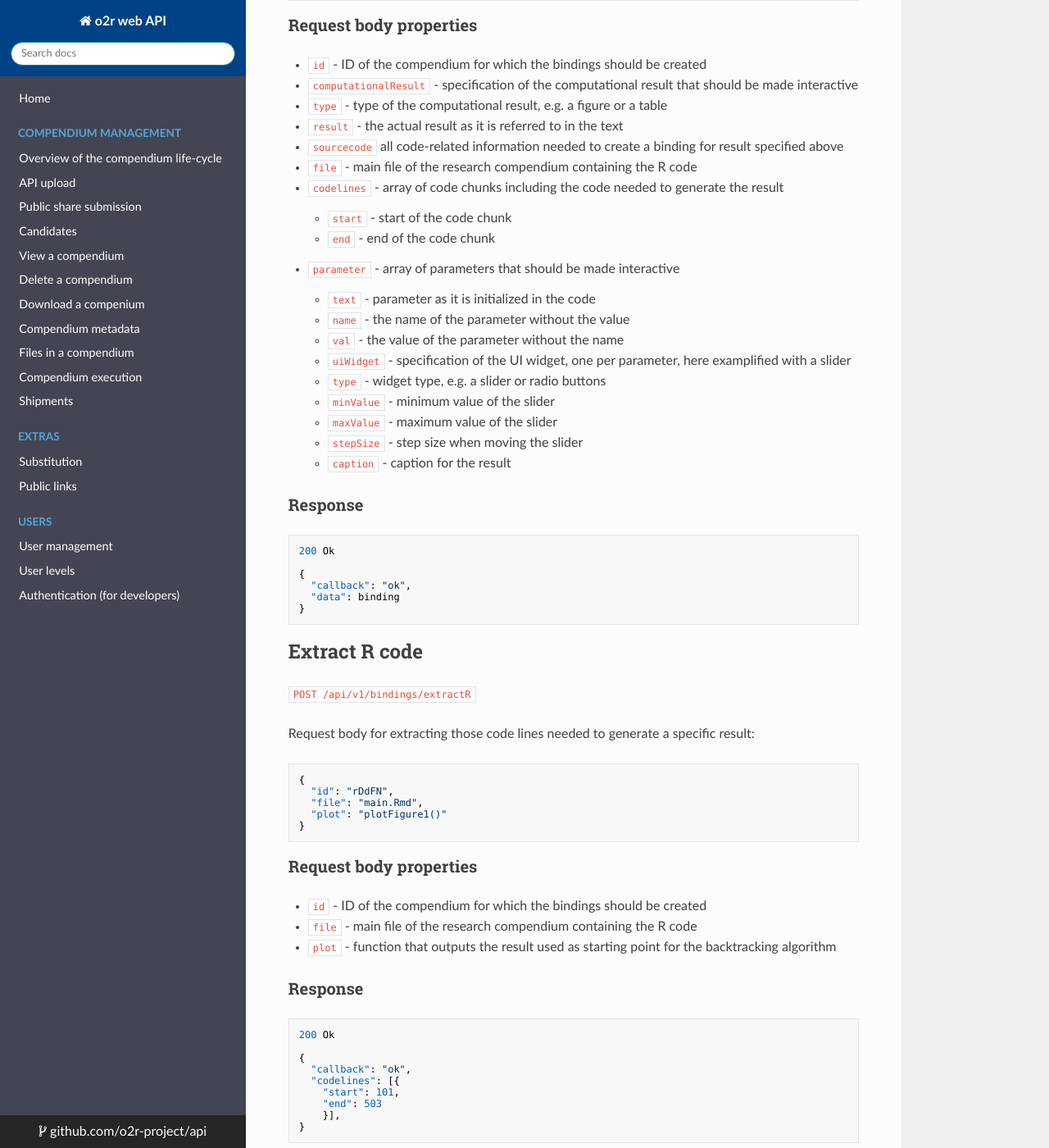
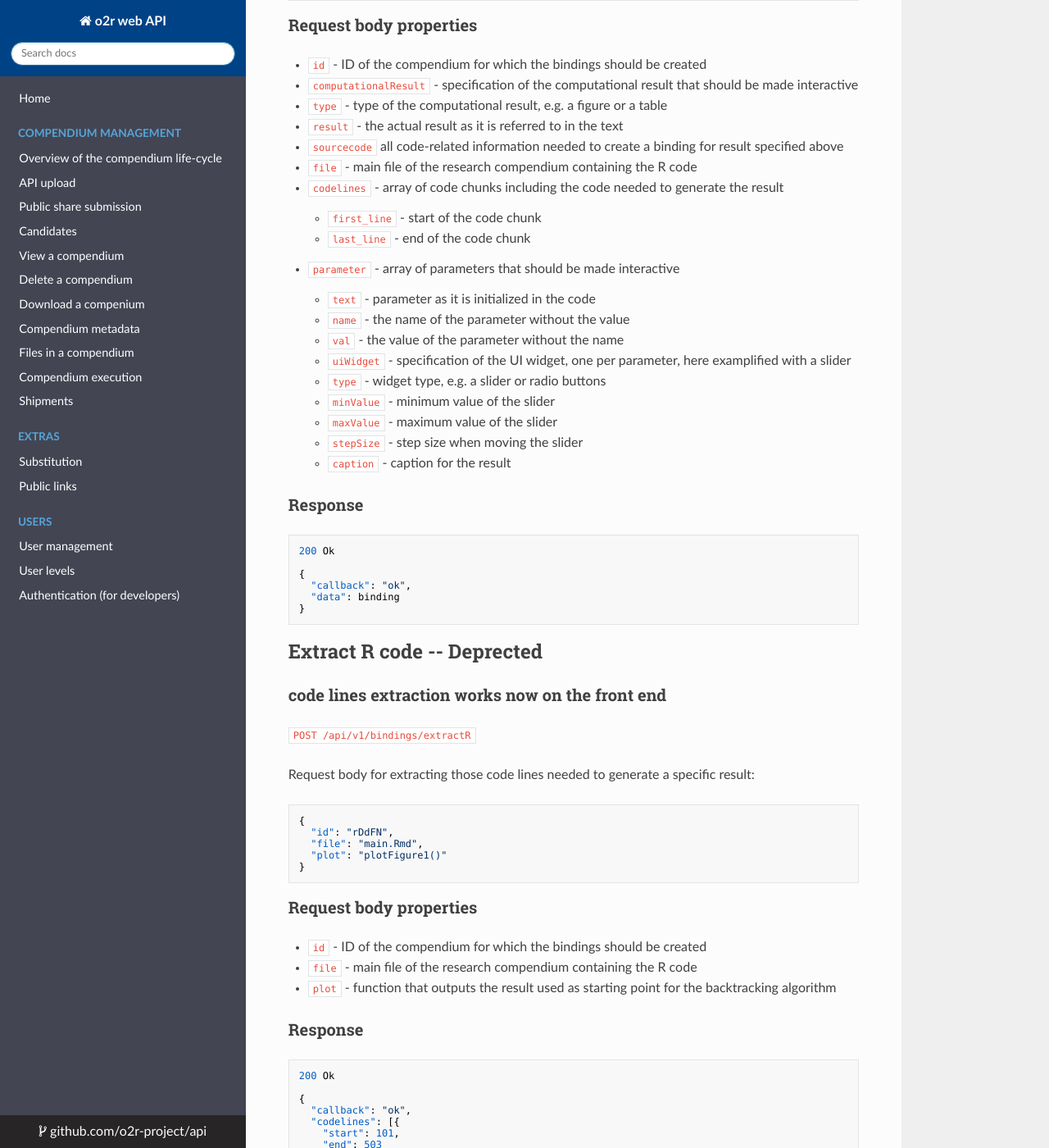
Before and after one commit to o2r-project/api, an MkDocs documentation site: the page built from docs/compendium/bindings.md, in a window 1280 px wide and 1400 px high, scrolled down 896 px. Shown: the whole window at 82% size. Built offline with MkDocs 1.6.1, drawn with Linux system fonts in a browser that asks for light colours; nearby versions of some CDN libraries; some of the changed text lies outside the part shown.

Commit message:
Update Bindings description

````diff
--- a/docs/compendium/bindings.md
+++ b/docs/compendium/bindings.md
@@ -22,8 +22,8 @@ Request body for a new binding:
   "sourcecode": {
     "file": "main.Rmd",
     "codelines": [{
-      "start": 101,
-      "end": 503
+      "first_line": 101,
+      "last_line": 503
       }],
     "parameter": [{
       "text": "duration <- 24",
@@ -50,8 +50,8 @@ Request body for a new binding:
 - `sourcecode` all code-related information needed to create a binding for result specified above
   - `file` - main file of the research compendium containing the R code
   - `codelines` - array of code chunks including the code needed to generate the result
-    - `start` - start of the code chunk
-    - `end` - end of the code chunk
+    - `first_line` - start of the code chunk
+    - `last_line` - end of the code chunk
   - `parameter` - array of parameters that should be made interactive
     - `text` - parameter as it is initialized in the code
     - `name` - the name of the parameter without the value
@@ -74,7 +74,11 @@ Request body for a new binding:
 }
 ```
 
-## Extract R code
+## Extract R code  -- Deprected
+
+
+### code lines extraction works now on the front end
+
 
 `POST /api/v1/bindings/extractR`
 
````
